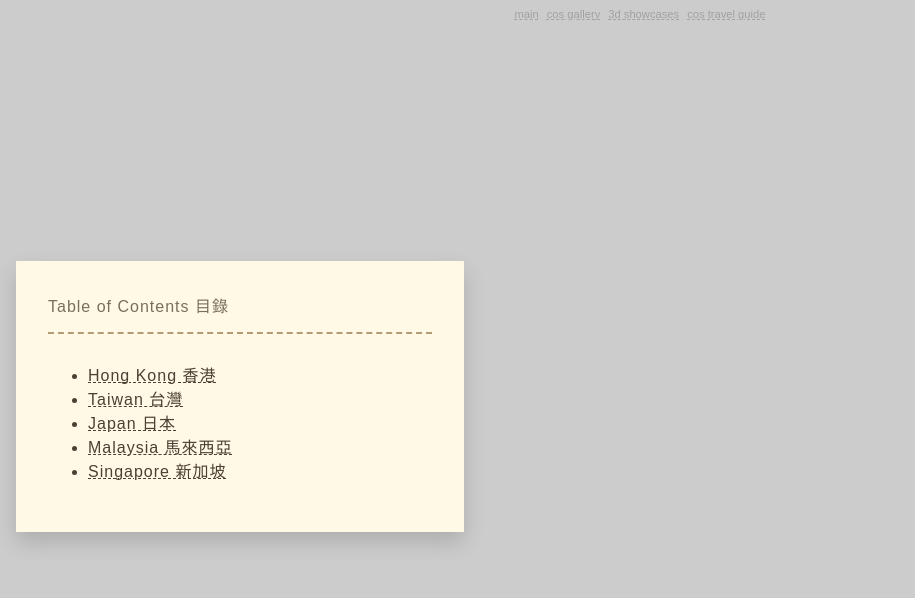
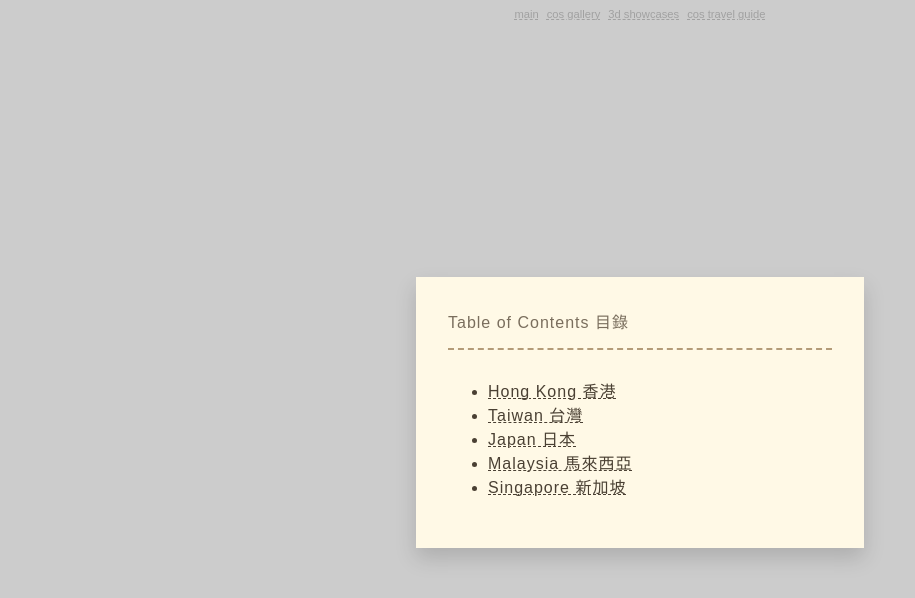
Before and after one commit to soumasandesu/soumasandesu.github.io, a Next.js app: page /cos_travel_guide in a window 1280 px wide. Shown: the top 598 px of the page, without its empty margins (0-915 px from the left). Built offline with nearby package versions, Linux system fonts and the light colour scheme.

Commit message:
MINOR FIX should center

```diff
--- a/pages/cos_travel_guide/styles.module.scss
+++ b/pages/cos_travel_guide/styles.module.scss
@@ -4,7 +4,6 @@
     align-items: center;
     justify-content: center;
 
-    margin: unset;
     padding: 0 auto;
 }
 
```
